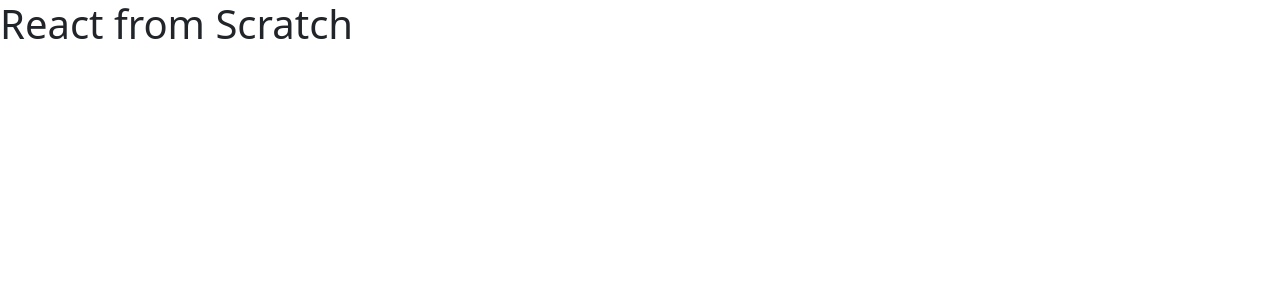
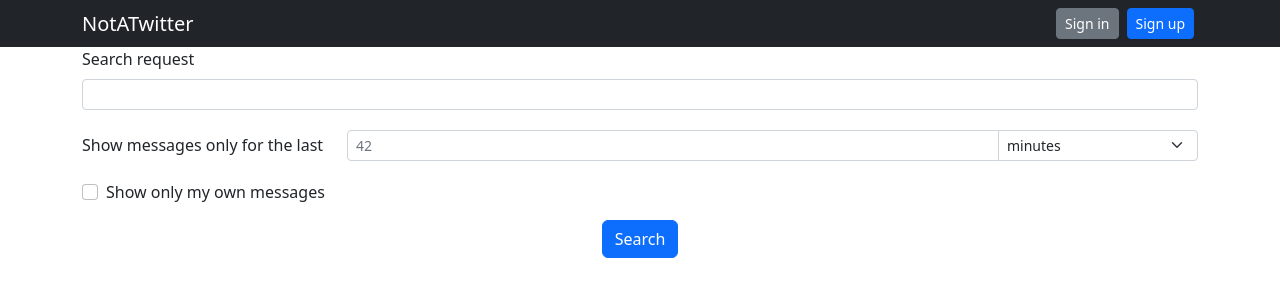
Before and after one commit to sergey-s-null/NotATwitter, a React app in the folder NotATwitter-Frontend/: page / in a window 1280 px wide. Shown: the top 300 px of the page. Built offline with nearby package versions, Linux system fonts and the light colour scheme.

Commit message:
Add Header and SearhForm components

```diff
--- a/NotATwitter-Frontend/src/App.tsx
+++ b/NotATwitter-Frontend/src/App.tsx
@@ -1,9 +1,15 @@
 import * as React from "react";
+import { Container } from "react-bootstrap";
+import SearchForm from "./SearchForm";
+import Header from "./Header";
 
 export default function App() {
     return (
         <div>
-            <h1>React from Scratch</h1>
+            <Header/>
+            <Container>
+                <SearchForm/>
+            </Container>
         </div>
     );
 }
--- /dev/null
+++ b/NotATwitter-Frontend/src/Header.tsx
@@ -0,0 +1,29 @@
+import { Button, Col, Container, Navbar } from "react-bootstrap";
+import { LinkContainer } from "react-router-bootstrap";
+import * as React from "react";
+
+const Header = () => {
+    return (
+        <Navbar bg="dark" variant="dark">
+            <Container>
+                <Col>
+                    <LinkContainer to="/">
+                        <Navbar.Brand>
+                            NotATwitter
+                        </Navbar.Brand>
+                    </LinkContainer>
+                </Col>
+                <Col sm="auto">
+                    <Button variant="secondary" size="sm" className="mx-1">Sign in</Button>
+                </Col>
+
+                <Col sm="auto">
+                    <Button variant="primary" size="sm" className="mx-1">Sign up</Button>
+                </Col>
+
+            </Container>
+        </Navbar>
+    );
+}
+
+export default Header;
--- /dev/null
+++ b/NotATwitter-Frontend/src/SearchForm.tsx
@@ -0,0 +1,38 @@
+import { Button, Col, Form, InputGroup, Row } from "react-bootstrap";
+import * as React from "react";
+
+
+const SearchForm = () => {
+    return (
+        <Form>
+            <Form.Group className="mb-3">
+                <Form.Label>Search request</Form.Label>
+                <Form.Control type="search" size="sm"></Form.Control>
+            </Form.Group>
+
+            <Form.Group as={Row} className="mb-3">
+                <Form.Label column xs="auto">Show messages only for the last</Form.Label>
+                <Col style={{ height: "fit-content", margin: "auto" }}>
+                    <InputGroup>
+                        <Form.Control type="input" placeholder="42" size="sm"></Form.Control>
+                        <Form.Select size="sm" style={{ maxWidth: "200px" }}>
+                            <option>minutes</option>
+                            <option>hours</option>
+                            <option>days</option>
+                            <option>weeks</option>
+                        </Form.Select>
+                    </InputGroup>
+                </Col>
+            </Form.Group>
+
+
+            <Form.Group className="mb-3">
+                <Form.Check label="Show only my own messages"></Form.Check>
+            </Form.Group>
+
+            <Button variant="primary" className="d-block mx-auto">Search</Button>
+        </Form>
+    )
+}
+
+export default SearchForm;
```
